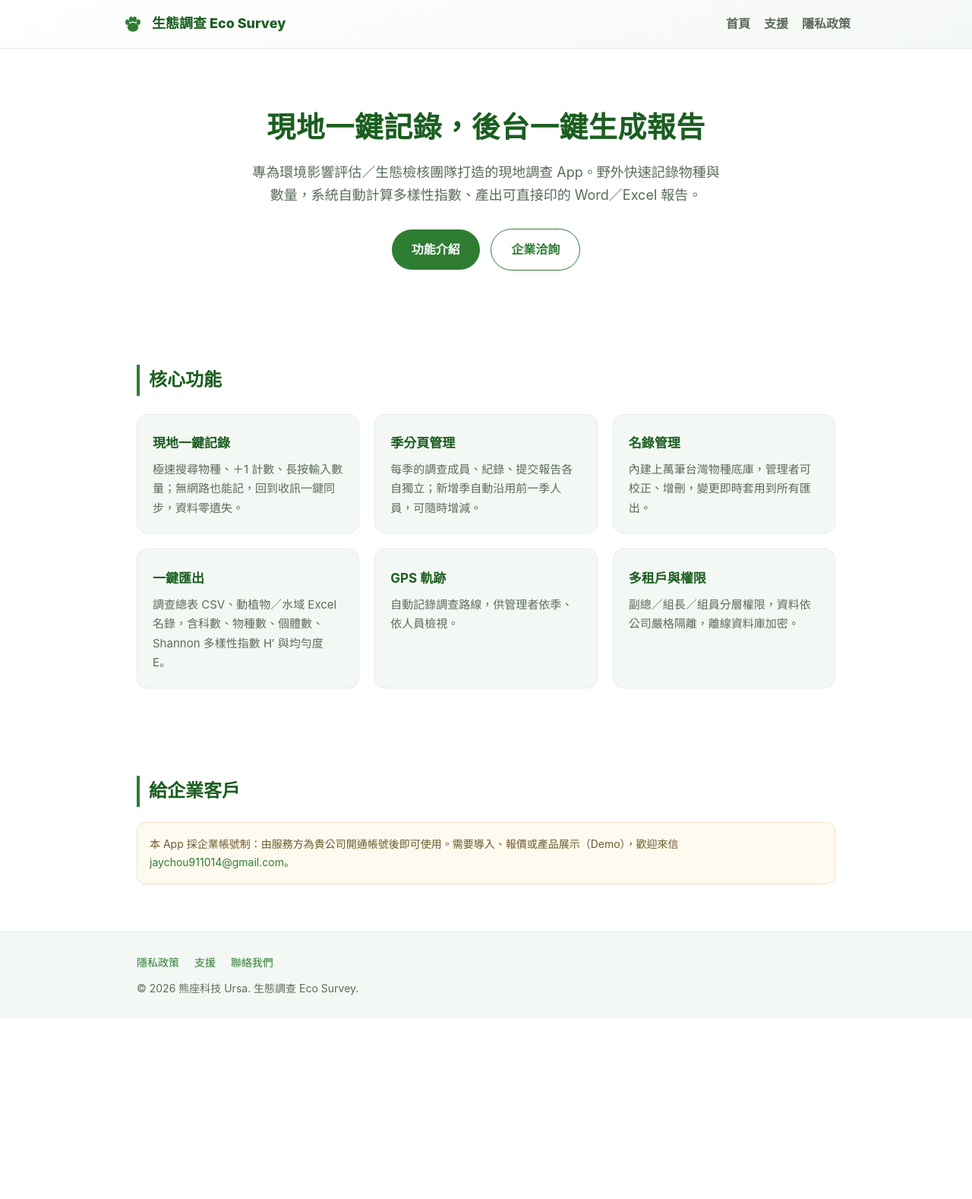
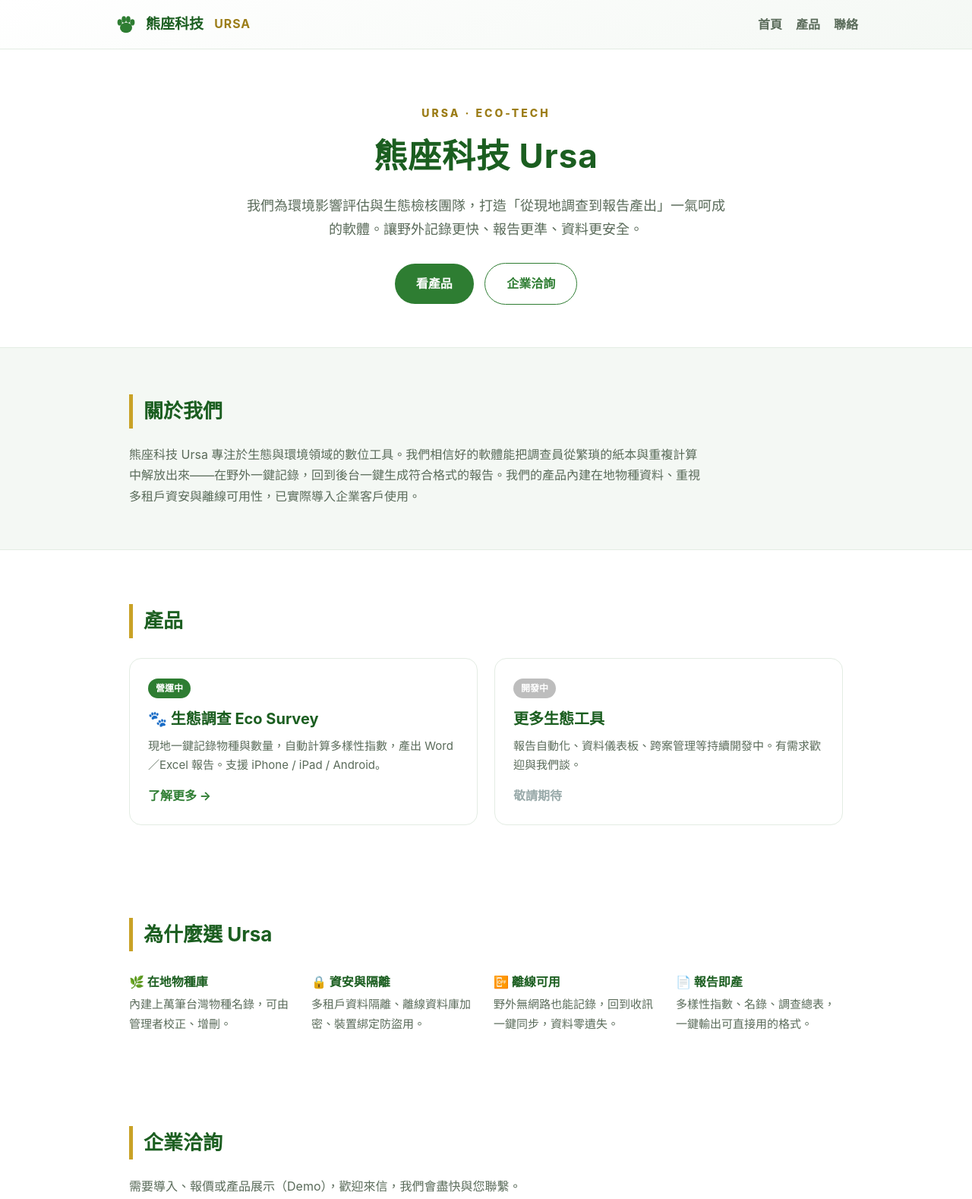
Before and after one commit to Jayceon573971/eco-survey-site, a plain HTML site: page index.html in a window 1280 px wide. Shown: the top 1578 px of the page at 76% size. Before the commit the page ends 1340 px from the top, so only its background shows below. Drawn offline with Linux system fonts and the light colour scheme.

Commit message:
site: Ursa company landing + Eco Survey product page hierarchy

```diff
--- a/index.html
+++ b/index.html
@@ -3,32 +3,42 @@
 <head>
 <meta charset="UTF-8">
 <meta name="viewport" content="width=device-width, initial-scale=1.0">
-<title>生態調查 Eco Survey — 現地一鍵記錄，後台一鍵生成報告</title>
-<meta name="description" content="專為環評／生態檢核團隊打造的現地調查 App：野外一鍵記錄物種、後台一鍵產出 Word/Excel 報告與多樣性指數。">
+<title>熊座科技 Ursa — 生態調查與報告軟體</title>
+<meta name="description" content="熊座科技 Ursa：為環境影響評估／生態檢核團隊打造現地調查到報告產出的一站式軟體。">
 <style>
-  :root{ --g:#2E7D32; --g2:#1B5E20; --ink:#1c2b1c; --mut:#5a6b5a; --bg:#f4f8f4; }
+  :root{ --g:#2E7D32; --g2:#1B5E20; --gold:#C9A227; --gold2:#9c7d18; --ink:#1c2b1c; --mut:#5a6b5a; --bg:#f4f8f4; }
   *{box-sizing:border-box} body{margin:0;font-family:-apple-system,"PingFang TC","Microsoft JhengHei",system-ui,sans-serif;color:var(--ink);line-height:1.7;background:#fff}
   a{color:var(--g);text-decoration:none} a:hover{text-decoration:underline}
-  .wrap{max-width:960px;margin:0 auto;padding:0 20px}
+  .wrap{max-width:980px;margin:0 auto;padding:0 20px}
   header{background:linear-gradient(160deg,#fff,var(--bg));border-bottom:1px solid #e3ece3}
   .nav{display:flex;align-items:center;justify-content:space-between;padding:16px 0}
-  .brand{display:flex;align-items:center;gap:10px;font-weight:800;font-size:18px;color:var(--g2)}
-  .brand .paw{width:30px;height:30px}
-  .nav a{margin-left:18px;color:var(--mut);font-weight:600}
-  .hero{text-align:center;padding:64px 0 56px}
-  .hero h1{font-size:38px;margin:.2em 0;color:var(--g2);letter-spacing:.5px}
-  .hero p{font-size:18px;color:var(--mut);max-width:620px;margin:12px auto 28px}
-  .btn{display:inline-block;background:var(--g);color:#fff;padding:13px 26px;border-radius:999px;font-weight:700}
+  .brand{display:flex;align-items:center;gap:10px;font-weight:800;font-size:19px;color:var(--g2)}
+  .brand .paw{width:32px;height:32px}
+  .brand small{color:var(--gold2);font-weight:700;letter-spacing:1px}
+  .nav nav a{margin-left:18px;color:var(--mut);font-weight:600}
+  .hero{text-align:center;padding:72px 0 56px}
+  .hero .eyebrow{color:var(--gold2);font-weight:800;letter-spacing:3px;font-size:14px}
+  .hero h1{font-size:44px;margin:.15em 0;color:var(--g2);letter-spacing:1px}
+  .hero p{font-size:18px;color:var(--mut);max-width:640px;margin:14px auto 28px}
+  .btn{display:inline-block;background:var(--g);color:#fff;padding:13px 28px;border-radius:999px;font-weight:700}
+  .btn.gold{background:linear-gradient(135deg,var(--gold),var(--gold2));color:#fff}
   .btn.ghost{background:#fff;color:var(--g);border:1.5px solid var(--g);margin-left:10px}
-  section{padding:48px 0}
-  h2{color:var(--g2);font-size:24px;border-left:4px solid var(--g);padding-left:12px}
-  .grid{display:grid;grid-template-columns:repeat(auto-fit,minmax(240px,1fr));gap:20px;margin-top:24px}
-  .card{background:var(--bg);border:1px solid #e3ece3;border-radius:14px;padding:20px}
-  .card h3{margin:.2em 0 .4em;color:var(--g2);font-size:17px}
-  .card p{margin:0;color:var(--mut);font-size:15px}
-  footer{background:var(--bg);border-top:1px solid #e3ece3;padding:28px 0;color:var(--mut);font-size:14px}
-  footer a{margin-right:16px}
-  .note{background:#fffaf0;border:1px solid #f0e2c0;border-radius:12px;padding:16px;color:#6b5a2b;font-size:14px}
+  section{padding:50px 0}
+  .band{background:var(--bg);border-top:1px solid #e3ece3;border-bottom:1px solid #e3ece3}
+  h2{color:var(--g2);font-size:26px;border-left:5px solid var(--gold);padding-left:14px}
+  .lead{color:var(--mut);max-width:760px}
+  .grid{display:grid;grid-template-columns:repeat(auto-fit,minmax(260px,1fr));gap:22px;margin-top:26px}
+  .prod{display:block;background:#fff;border:1px solid #e3ece3;border-radius:16px;padding:24px;transition:.15s;text-decoration:none;color:inherit}
+  .prod:hover{box-shadow:0 8px 26px rgba(27,94,32,.12);transform:translateY(-2px);text-decoration:none}
+  .prod .tag{display:inline-block;font-size:12px;font-weight:700;color:#fff;background:var(--g);border-radius:999px;padding:3px 10px}
+  .prod .tag.soon{background:#bdbdbd}
+  .prod h3{margin:.5em 0 .3em;color:var(--g2);font-size:20px}
+  .prod p{margin:0;color:var(--mut);font-size:15px}
+  .prod .go{margin-top:14px;color:var(--g);font-weight:700}
+  .vals{display:grid;grid-template-columns:repeat(auto-fit,minmax(220px,1fr));gap:20px;margin-top:24px}
+  .val h4{margin:.2em 0;color:var(--g2)} .val p{margin:0;color:var(--mut);font-size:15px}
+  footer{background:#16321a;color:#cfe0cf;padding:30px 0;font-size:14px}
+  footer a{color:#e9d79a;margin-right:16px} footer .muted{color:#7f9a82;margin-top:10px}
 </style>
 </head>
 <body>
@@ -36,50 +46,77 @@
   <div class="wrap nav">
     <div class="brand">
       <svg class="paw" viewBox="0 0 100 100" aria-hidden="true"><g fill="#2E7D32">
-        <ellipse cx="50" cy="66" rx="24" ry="20"/>
-        <ellipse cx="26" cy="44" rx="9" ry="12"/>
-        <ellipse cx="42" cy="32" rx="8.5" ry="12.5"/>
-        <ellipse cx="58" cy="32" rx="8.5" ry="12.5"/>
-        <ellipse cx="74" cy="44" rx="9" ry="12"/>
+        <ellipse cx="50" cy="64" rx="25" ry="21"/>
+        <ellipse cx="24" cy="42" rx="9.5" ry="13"/>
+        <ellipse cx="41" cy="30" rx="9" ry="13.5"/>
+        <ellipse cx="59" cy="30" rx="9" ry="13.5"/>
+        <ellipse cx="76" cy="42" rx="9.5" ry="13"/>
       </g></svg>
-      生態調查 Eco Survey
+      熊座科技&nbsp;<small>URSA</small>
     </div>
-    <nav><a href="index.html">首頁</a><a href="support.html">支援</a><a href="privacy.html">隱私政策</a></nav>
+    <nav><a href="index.html">首頁</a><a href="#products">產品</a><a href="#contact">聯絡</a></nav>
   </div>
 </header>
 
 <div class="wrap">
   <div class="hero">
-    <h1>現地一鍵記錄，後台一鍵生成報告</h1>
-    <p>專為環境影響評估／生態檢核團隊打造的現地調查 App。野外快速記錄物種與數量，系統自動計算多樣性指數、產出可直接印的 Word／Excel 報告。</p>
-    <a class="btn" href="#features">功能介紹</a>
-    <a class="btn ghost" href="mailto:jaychou911014@gmail.com">企業洽詢</a>
+    <div class="eyebrow">URSA · ECO-TECH</div>
+    <h1>熊座科技 Ursa</h1>
+    <p>我們為環境影響評估與生態檢核團隊，打造「從現地調查到報告產出」一氣呵成的軟體。讓野外記錄更快、報告更準、資料更安全。</p>
+    <a class="btn" href="#products">看產品</a>
+    <a class="btn ghost" href="#contact">企業洽詢</a>
   </div>
+</div>
 
-  <section id="features">
-    <h2>核心功能</h2>
+<div class="band"><div class="wrap"><section style="padding:40px 0">
+  <h2>關於我們</h2>
+  <p class="lead">熊座科技 Ursa 專注於生態與環境領域的數位工具。我們相信好的軟體能把調查員從繁瑣的紙本與重複計算中解放出來——在野外一鍵記錄，回到後台一鍵生成符合格式的報告。我們的產品內建在地物種資料、重視多租戶資安與離線可用性，已實際導入企業客戶使用。</p>
+</section></div></div>
+
+<div class="wrap">
+  <section id="products">
+    <h2>產品</h2>
     <div class="grid">
-      <div class="card"><h3>現地一鍵記錄</h3><p>極速搜尋物種、＋1 計數、長按輸入數量；無網路也能記，回到收訊一鍵同步，資料零遺失。</p></div>
-      <div class="card"><h3>季分頁管理</h3><p>每季的調查成員、紀錄、提交報告各自獨立；新增季自動沿用前一季人員，可隨時增減。</p></div>
-      <div class="card"><h3>名錄管理</h3><p>內建上萬筆台灣物種底庫，管理者可校正、增刪，變更即時套用到所有匯出。</p></div>
-      <div class="card"><h3>一鍵匯出</h3><p>調查總表 CSV、動植物／水域 Excel 名錄，含科數、物種數、個體數、Shannon 多樣性指數 H′ 與均勻度 E。</p></div>
-      <div class="card"><h3>GPS 軌跡</h3><p>自動記錄調查路線，供管理者依季、依人員檢視。</p></div>
-      <div class="card"><h3>多租戶與權限</h3><p>副總／組長／組員分層權限，資料依公司嚴格隔離，離線資料庫加密。</p></div>
+      <a class="prod" href="eco-survey.html">
+        <span class="tag">營運中</span>
+        <h3>🐾 生態調查 Eco Survey</h3>
+        <p>現地一鍵記錄物種與數量，自動計算多樣性指數，產出 Word／Excel 報告。支援 iPhone / iPad / Android。</p>
+        <div class="go">了解更多 →</div>
+      </a>
+      <div class="prod" style="cursor:default">
+        <span class="tag soon">開發中</span>
+        <h3>更多生態工具</h3>
+        <p>報告自動化、資料儀表板、跨案管理等持續開發中。有需求歡迎與我們談。</p>
+        <div class="go" style="color:#9aa">敬請期待</div>
+      </div>
     </div>
   </section>
 
   <section>
-    <h2>給企業客戶</h2>
-    <p class="note">本 App 採企業帳號制：由服務方為貴公司開通帳號後即可使用。需要導入、報價或產品展示（Demo），歡迎來信 <a href="mailto:jaychou911014@gmail.com">jaychou911014@gmail.com</a>。</p>
+    <h2>為什麼選 Ursa</h2>
+    <div class="vals">
+      <div class="val"><h4>🌿 在地物種庫</h4><p>內建上萬筆台灣物種名錄，可由管理者校正、增刪。</p></div>
+      <div class="val"><h4>🔒 資安與隔離</h4><p>多租戶資料隔離、離線資料庫加密、裝置綁定防盜用。</p></div>
+      <div class="val"><h4>📴 離線可用</h4><p>野外無網路也能記錄，回到收訊一鍵同步，資料零遺失。</p></div>
+      <div class="val"><h4>📄 報告即產</h4><p>多樣性指數、名錄、調查總表，一鍵輸出可直接用的格式。</p></div>
+    </div>
+  </section>
+
+  <section id="contact">
+    <h2>企業洽詢</h2>
+    <p class="lead">需要導入、報價或產品展示（Demo），歡迎來信，我們會盡快與您聯繫。</p>
+    <p style="margin-top:16px"><a class="btn gold" href="mailto:jaychou911014@gmail.com">寄信給我們</a></p>
+    <p style="color:var(--mut);margin-top:10px">Email：<a href="mailto:jaychou911014@gmail.com">jaychou911014@gmail.com</a></p>
   </section>
 </div>
 
 <footer>
   <div class="wrap">
+    <a href="index.html">首頁</a>
+    <a href="eco-survey.html">生態調查 Eco Survey</a>
     <a href="privacy.html">隱私政策</a>
     <a href="support.html">支援</a>
-    <a href="mailto:jaychou911014@gmail.com">聯絡我們</a>
-    <div style="margin-top:10px">© 2026 熊座科技 Ursa. 生態調查 Eco Survey.</div>
+    <div class="muted">© 2026 熊座科技 Ursa（URSA Eco-Tech）. All rights reserved.</div>
   </div>
 </footer>
 </body>
```
Also changed, not shown: eco-survey.html (added, +101 -0 lines), privacy.html (+2 -1 lines), support.html (+2 -1 lines).
